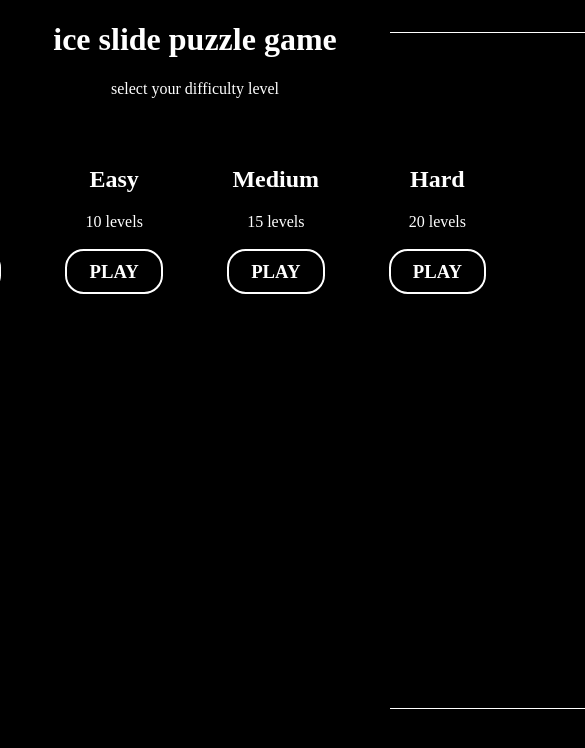
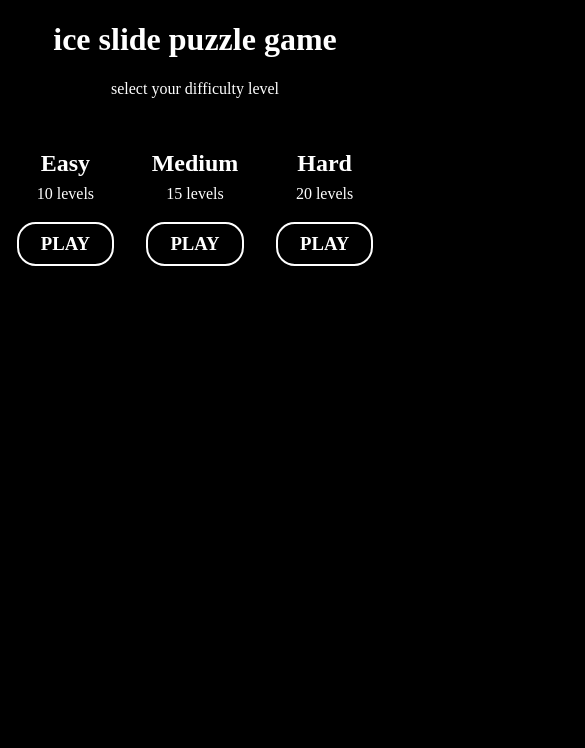
Before and after one commit to mpaulweeks/snowman-goes-home, a React (Create React App) app: page / in a window 390 px wide. Shown: the top 748 px of the page, 585 px wide, since content can reach past the window. Built offline with nearby package versions, Linux system fonts and the light colour scheme.

Commit message:
mobile design is working, got updating stopwatch, remove test mode

```diff
--- a/src/fe/App.tsx
+++ b/src/fe/App.tsx
@@ -8,7 +8,6 @@ import { GameManager } from './manager';
 
 const Container = styled.div`
   text-align: center;
-
   display: flex;
   flex-direction: column;
   justify-content: flex-start;
@@ -17,10 +16,8 @@ const Container = styled.div`
 `;
 
 const Canvas = styled.canvas`
-  margin: 2rem;
-
-  width: 100vh;
-  height: 80vh;
+  width: 90%;
+  height: 70vh;
 `;
 
 interface Props {
--- a/src/fe/GameView.tsx
+++ b/src/fe/GameView.tsx
@@ -11,25 +11,50 @@ const Container = styled.div`
   flex-wrap: nowrap;
 `;
 
+const SubContainer = styled.div`
+  width: 100%;
+  margin: 0px;
+  display: flex;
+  flex-direction: column;
+  justify-content: center;
+  align-items: center;
+  flex-wrap: nowrap;
+`;
+const Header = styled(SubContainer)`
+  height: 20vh;
+`;
+const Footer = styled(SubContainer)`
+  height: 10vh;
+`;
+const Row = styled(SubContainer)`
+  flex-direction: row;
+  justify-content: space-around;
+`;
+const Timer = styled.div`
+  font-family: monospace;
+  font-size: 1.2em;
+  font-weight: bold;
+`;
+
 interface Props {
   store: DataState;
 };
 
 class _GameView extends React.Component<Props> {
   render() {
-    const { world, level } = this.props.store;
+    const { level, secondsElapsed } = this.props.store;
     return (
       <Container>
-        {world && (
-          <p>
-            use arrow keys to move. press R to restart the level
-            <br />
-            {world.displayName()} has {world.progression.totalLevels} levels, and they get harder as you go. try to beat them all!
-            <br />
-            you are on level {level + 1}
-          </p>
-        )}
+        <Header>
+          use arrow keys to move. press R to restart the level
+        </Header>
         {this.props.children}
+        <Footer>
+          <Row>
+            <div>Level {level + 1}</div>
+            <Timer>{secondsElapsed}s</Timer>
+          </Row>
+        </Footer>
       </Container>
     );
   }
--- a/src/fe/MenuView.tsx
+++ b/src/fe/MenuView.tsx
@@ -1,6 +1,6 @@
 import React from 'react';
 import styled from 'styled-components';
-import { World, Difficulty, WorldLoader } from '../utils';
+import { World, Difficulty } from '../utils';
 import { connect } from 'react-redux';
 import { DataState } from '../redux/reducers';
 import { GameManager } from './manager';
@@ -16,22 +16,25 @@ const Container = styled.div`
   background-color: black;
 `;
 
-const LevelOptionContainer = styled.div`
+const WorldOptionContainer = styled.div`
   display: flex;
   flex-direction: row;
   justify-content: center;
   align-items: center;
-  flex-wrap: nowrap;
+  flex-wrap: wrap;
 `;
 
-const LevelOption = styled.div`
-  margin: 2em;
+const WorldOption = styled.div`
+  margin: 1em;
 
   display: flex;
   flex-direction: column;
   justify-content: flex-start;
   align-items: center;
   flex-wrap: nowrap;
+`;
+const WorldTitle = styled.h2`
+  margin-bottom: 0.5rem;
 `;
 
 const LoadingButton = styled.div`
@@ -115,12 +118,12 @@ class _MenuView extends React.Component<Props, State> {
         <p>
           select your difficulty level
         </p>
-        <LevelOptionContainer>
+        <WorldOptionContainer>
           {worldLoader.loaders.map(world => (
-            <LevelOption key={world.difficulty}>
-              <h2>
+            <WorldOption key={world.difficulty}>
+              <WorldTitle>
                 {world.displayName()}
-              </h2>
+              </WorldTitle>
               <div>
                 {world.progression.totalLevels} levels
               </div>
@@ -135,9 +138,9 @@ class _MenuView extends React.Component<Props, State> {
                 </LoadingButton>
                   )}
               </h3>
-            </LevelOption>
+            </WorldOption>
           ))}
-        </LevelOptionContainer>
+        </WorldOptionContainer>
       </Container>
     );
   }
--- a/src/fe/index.css
+++ b/src/fe/index.css
@@ -2,6 +2,13 @@ body {
   margin: 0;
   background-color: black;
   color: white;
+
+  position: absolute;
+  top: 0px;
+  left: 0px;
+  width: 100%;
+  height: 100%;
+  overflow: hidden;
 }
 canvas {
   border: 1px solid white;
--- a/src/fe/manager.ts
+++ b/src/fe/manager.ts
@@ -1,5 +1,5 @@
 import { store } from "../redux";
-import { setLevel, setWorld } from "../redux/actions";
+import { setLevel, setTimer, setWorld } from "../redux/actions";
 import { Move, MoveInformation, PlayableLevel, Point, Stopwatch, World, WorldLoader } from "../utils";
 
 const moveMap: { [code: string]: Move } = {
@@ -41,6 +41,7 @@ class _GameManager {
   canvasElm?: HTMLCanvasElement;
   ctx?: CanvasRenderingContext2D;
   world?: World;
+  stopwatch = new Stopwatch();
   currentLevel: (PlayableLevel | undefined);
   currentLevelIndex = 0;
   sprites: Sprites;
@@ -75,6 +76,9 @@ class _GameManager {
   private async loop() {
     if (this.world) {
       await this.draw();
+      if (this.stopwatch.getElapsed() !== store.getState().secondsElapsed) {
+        this.dispatch(setTimer(this.stopwatch));
+      }
     } else {
       this.worldLoader.loadInBackground();
     }
@@ -83,14 +87,15 @@ class _GameManager {
 
   setup(canvasElm: HTMLCanvasElement) {
     this.canvasElm = canvasElm;
-    canvasElm.width = document.body.clientHeight;
-    canvasElm.height = document.body.clientHeight * 0.8;
+    canvasElm.width = document.body.clientWidth * 0.9;
+    canvasElm.height = document.body.clientHeight * 0.7;
     this.ctx = canvasElm.getContext('2d') as CanvasRenderingContext2D;
   }
   setWorld(world: World) {
     this.worldLoader = new WorldLoader();
     this.world = world;
     this.currentLevelIndex = 0;
+    this.stopwatch = new Stopwatch();
     this.nextLevel();
     this.dispatch(setWorld(world));
   }
--- a/src/redux/actions/index.ts
+++ b/src/redux/actions/index.ts
@@ -1,4 +1,4 @@
-import { World } from '../../utils';
+import { Stopwatch, World } from '../../utils';
 import { SET_LEVEL, SET_TIMER, SET_WORLD } from '../actionTypes';
 
 export const setLevel = (level: number) => ({
@@ -8,10 +8,10 @@ export const setLevel = (level: number) => ({
   },
 });
 
-export const setTimer = (secondsRemaining: number) => ({
+export const setTimer = (stopwatch: Stopwatch) => ({
   type: SET_TIMER,
   payload: {
-    secondsRemaining,
+    stopwatch,
   },
 });
 
--- a/src/redux/reducers/index.ts
+++ b/src/redux/reducers/index.ts
@@ -3,6 +3,7 @@ import { SET_LEVEL, SET_TIMER, SET_WORLD } from "../actionTypes";
 
 export interface DataState {
   world?: World;
+  secondsElapsed: number;
   secondsRemaining: number;
   level: number;
 }
@@ -10,7 +11,7 @@ export interface DataState {
 interface DataAction {
   type: string;
   payload: {
-    secondsRemaining?: number;
+    stopwatch?: Stopwatch;
     level?: number;
     world?: World;
   };
@@ -18,6 +19,7 @@ interface DataAction {
 
 const initialState: DataState = {
   secondsRemaining: 0,
+  secondsElapsed: 0,
   level: 0,
   world: undefined,
 };
@@ -32,10 +34,11 @@ function reducer(state = initialState, action: DataAction) {
       };
     }
     case SET_TIMER: {
-      const { secondsRemaining } = action.payload;
+      const { stopwatch } = action.payload;
       return {
         ...state,
-        secondsRemaining,
+        secondsElapsed: stopwatch.formatElapsed(),
+        secondsRemaining: stopwatch.formatRemaining(),
       };
     }
     case SET_WORLD: {
--- a/src/utils/stopwatch.ts
+++ b/src/utils/stopwatch.ts
@@ -2,14 +2,16 @@ export class Stopwatch {
   started: Date;
   milliseconds: number;
 
-  constructor(milliseconds: number) {
+  constructor(milliseconds = 0) {
     this.started = new Date();
     this.milliseconds = milliseconds;
   }
 
+  getElapsed(): number {
+    return new Date().getTime() - this.started.getTime();
+  }
   getTime(): number {
-    const elapsed = new Date().getTime() - this.started.getTime();
-    return this.milliseconds - elapsed;
+    return this.milliseconds - this.getElapsed();
   }
   getPercent(): number {
     return this.getTime() / this.milliseconds;
@@ -17,4 +19,10 @@ export class Stopwatch {
   addTime(time: number) {
     this.milliseconds += time;
   }
+  formatElapsed(): string {
+    return Math.floor(this.getElapsed() / 1000).toString(10);
+  }
+  formatRemaining(): string {
+    return Math.floor(this.getTime() / 1000).toString(10);
+  }
 }
--- a/src/utils/world.ts
+++ b/src/utils/world.ts
@@ -3,45 +3,47 @@ import { SolvableLevel } from "./level";
 import { Point } from "./point";
 
 export enum Difficulty {
-  Test = 1,
-  Easy, // 1s
+  Easy = 1, // 1s
   Medium, // 2s
   Hard, // 9s
+  // Test,
 };
 
 // race against time to get far, then get score based on how quick
 export interface Progression {
-  dimensions: Point,
+  gridSize: number,
   minMoves: number;
   levelsPerTier: number;
   totalLevels: number;
   secondsPerLevel: number;
 }
 
+const defaultDimensions = new Point(8, 10);
+
 const ProgressionByDifficulty = {
-  [Difficulty.Test]: {
-    dimensions: new Point(10, 8),
-    minMoves: 7,
-    levelsPerTier: 1,
-    totalLevels: 2,
-    secondsPerLevel: 10,
-  },
+  // [Difficulty.Test]: {
+  //   gridSize: 1,
+  //   minMoves: 7,
+  //   levelsPerTier: 1,
+  //   totalLevels: 2,
+  //   secondsPerLevel: 10,
+  // },
   [Difficulty.Easy]: {
-    dimensions: new Point(10, 8),
+    gridSize: 1,
     minMoves: 7,
     levelsPerTier: 2,
     totalLevels: 10,
     secondsPerLevel: 10,
   },
   [Difficulty.Medium]: {
-    dimensions: new Point(15, 12),
+    gridSize: 1.5,
     minMoves: 7,
     levelsPerTier: 1,
     totalLevels: 15,
     secondsPerLevel: 7,
   },
   [Difficulty.Hard]: {
-    dimensions: new Point(20, 16),
+    gridSize: 2,
     minMoves: 10,
     levelsPerTier: 2,
     totalLevels: 20,
@@ -86,13 +88,14 @@ export class World {
 
   generateLevels() {
     const { levelsByMoves, progression } = this;
-    const { dimensions, levelsPerTier } = progression;
+    const { gridSize, levelsPerTier } = progression;
     const remainingMinMoves = this.getLevelKeys().filter(k => levelsByMoves[k].length < levelsPerTier);
     if (remainingMinMoves.length === 0) {
       this.loaded = true;
       this.registerLoaded();
       return;
     }
+    const dimensions = new Point(defaultDimensions.x * gridSize, defaultDimensions.y * gridSize);
     const gen = new Generator({
       width: dimensions.x,
       height: dimensions.y,
@@ -130,7 +133,7 @@ export class WorldLoader {
 
   constructor() {
     this.loaders = [
-      Difficulty.Test,
+      // Difficulty.Test,
       Difficulty.Easy,
       Difficulty.Medium,
       Difficulty.Hard,
```
